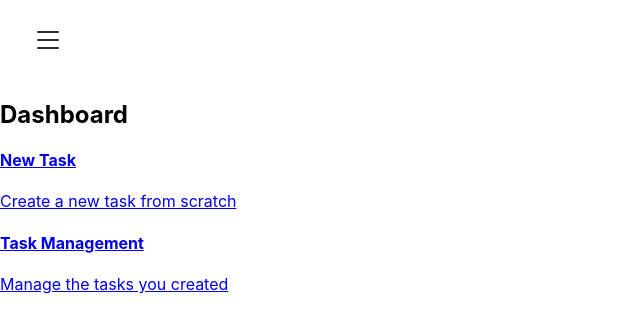
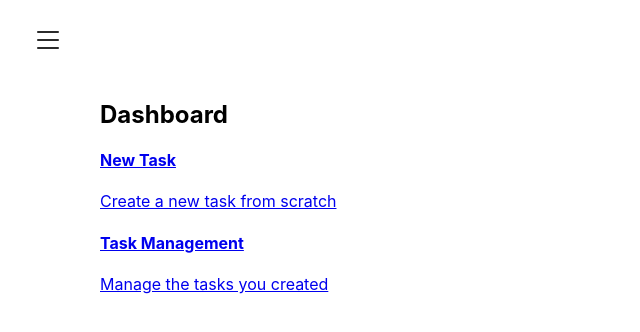
Before and after one commit to PASRoxo/TaskManager, a React (Create React App) app: page / in a window 1280 px wide. Shown: the top 332 px of the page, without its empty margins (0-640 px from the left). Built offline with nearby package versions, Linux system fonts and the light colour scheme.

Commit message:
Minor adjustments on sidebar behavior and content interaction

```diff
--- a/src/App.css
+++ b/src/App.css
@@ -1,75 +1,14 @@
-.Sidebar {
-  background-color: #ffffff;
-  height: 80px;
-  display: flex;
-  justify-content: flex-start;
-  align-items: center;
+.content {
+    display: flex;
+    flex: 1;
+    transition: margin-left 450ms ease;
+    height: 100vh;
 }
 
-.menu-bars {
-  margin-left: 2rem;
-  font-size: 2rem;
-  background: none;
-  color: #222222;
+.op-sidebar {
+    margin-left: 250px;
 }
 
-.sidebar-menu {
-  background-color: #ffffff;
-  width: 250px;
-  height: 100vh;
-  display: flex;
-  justify-content: center;
-  position: fixed;
-  top: 0;
-  left: -100%;
-  transition: 850ms;
+.cl-sidebar {
+    margin-left: 100px;
 }
-
-.sidebar-menu.active {
-  left: 0;
-  transition: 450ms;
-}
-
-.sidebar-item {
-  display: flex;
-  justify-content: flex-start;
-  align-items: center;
-  padding: 10px 0px;
-  list-style: none;
-  height: 50px;
-}
-
-.sidebar-item a {
-  text-decoration: none;
-  color: #222222;
-  font-size: 18px;
-  width: 95%;
-  height: 100%;
-  display: flex;
-  align-items: center;
-  padding: 0 10px;
-  border-radius: 4px;
-}
-
-.sidebar-item a:hover {
-  background-color: #345fa3;
-  color: #ffffff;
-}
-
-.sidebar-items {
-  width: 100%;
-  list-style: none;
-}
-
-.sidebar-toggle {
-  background-color: #ffffff;
-  width: 100%;
-  height: 80px;
-  display: flex;
-  justify-content: flex-start;
-  align-items: center;
-}
-
-span {
-  margin-left: 16px;
-}
--- a/src/App.tsx
+++ b/src/App.tsx
@@ -1,13 +1,24 @@
+import './App.css'
 import { Outlet } from "react-router-dom";
 import Header from "./Components/Navigation/Header";
 import Sidebar from "./Components/Navigation/Sidebar";
+import { useState } from "react";
 
 function App() {
+  const [sidebar, setSidebar] = useState(false)
+
+  const showSidebar = () => {
+    setSidebar(!sidebar)
+  }
   return (
     <>
       <Header />
-      <Sidebar />
-      <Outlet />
+      <div>
+        <Sidebar sidebar={sidebar} showSidebar={showSidebar} />
+        <div className={`content ${sidebar ? "op-sidebar" : "cl-sidebar"}`}>
+          <Outlet />
+        </div>
+      </div>
     </>
   );
 }
--- a/src/Components/Dashboard.tsx
+++ b/src/Components/Dashboard.tsx
@@ -1,5 +1,5 @@
+import '../App.css';
 import { Link } from 'react-router-dom';
-import '../App.css';
 import { DashboardMenu } from './Menus';
 
 function Dashboard() {
--- a/src/Components/Navigation/ErrorPage.tsx
+++ b/src/Components/Navigation/ErrorPage.tsx
@@ -1,4 +1,4 @@
-import '../../App.css';
+import './Navigation.css';
 
 function ErrorPage() {
     return (
--- a/src/Components/Navigation/Header.tsx
+++ b/src/Components/Navigation/Header.tsx
@@ -1,4 +1,4 @@
-import '../../App.css';
+import './Navigation.css';
 
 function Header() {
     return (
--- a/src/Components/Navigation/Navigation.css
+++ b/src/Components/Navigation/Navigation.css
@@ -0,0 +1,76 @@
+/***************** Sidebar *****************/
+.Sidebar {
+    background-color: #ffffff;
+    height: 80px;
+    display: flex;
+    justify-content: flex-start;
+    align-items: center;
+  }
+
+  .menu-bars {
+    margin-left: 2rem;
+    font-size: 2rem;
+    background: none;
+    color: #222222;
+  }
+
+  .sidebar-menu {
+    background-color: #ffffff;
+    width: 250px;
+    height: 100vh;
+    display: flex;
+    justify-content: center;
+    position: fixed;
+    top: 0;
+    left: -100%;
+    transition: 450ms;
+  }
+
+  .sidebar-menu.active {
+    left: 0;
+    transition: 450ms;
+  }
+
+  .sidebar-item {
+    display: flex;
+    justify-content: flex-start;
+    align-items: center;
+    padding: 10px 0px;
+    list-style: none;
+    height: 50px;
+  }
+
+  .sidebar-item a {
+    text-decoration: none;
+    color: #222222;
+    font-size: 18px;
+    width: 95%;
+    height: 100%;
+    display: flex;
+    align-items: center;
+    padding: 0 10px;
+    border-radius: 4px;
+  }
+
+  .sidebar-item a:hover {
+    background-color: #345fa3;
+    color: #ffffff;
+  }
+
+  .sidebar-items {
+    width: 100%;
+    list-style: none;
+  }
+
+  .sidebar-toggle {
+    background-color: #ffffff;
+    width: 100%;
+    height: 80px;
+    display: flex;
+    justify-content: flex-start;
+    align-items: center;
+  }
+
+  span {
+    margin-left: 16px;
+  }
--- a/src/Components/Navigation/Sidebar.tsx
+++ b/src/Components/Navigation/Sidebar.tsx
@@ -1,14 +1,8 @@
-import '../../App.css';
-import { useState } from 'react';
+import './Navigation.css';
 import { Link } from 'react-router-dom';
 import { SidebarMenu } from '../Menus';
 
-function Sidebar() {
-    const [sidebar, setSidebar] = useState(false)
-
-    const showSidebar = () => {
-        setSidebar(!sidebar)
-    }
+function Sidebar({sidebar, showSidebar}: any) {
 
     return (
         <>
```
